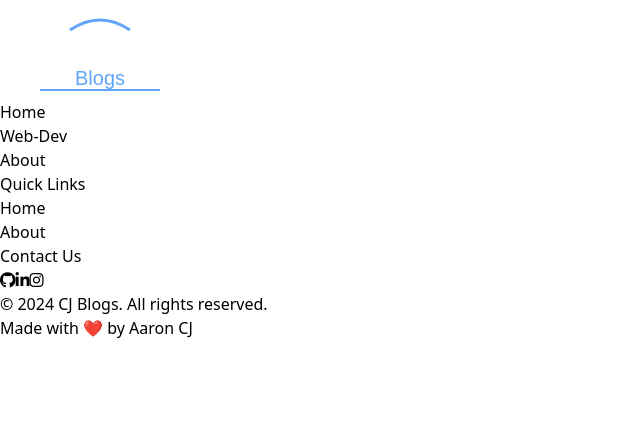
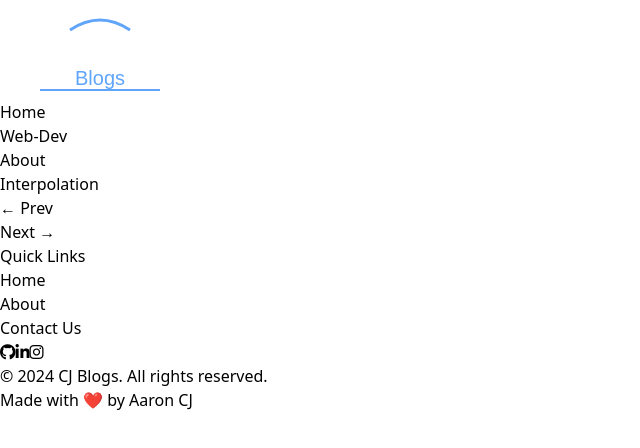
Before and after one commit to aaronchrisjo/cj-blogs, an Angular app: page /angular-5 in a window 1280 px wide. Before the commit this address led to /. Shown: the top 448 px of the page, without its empty margins (0-640 px from the left). Built offline with nearby package versions, Linux system fonts and the light colour scheme.

Commit message:
Added routing for angular-5

```diff
--- a/src/app/content/content-routing.module.ts
+++ b/src/app/content/content-routing.module.ts
@@ -5,6 +5,7 @@ import { AngularComponent } from './web-dev/angular/angular.component';
 import { Angular2Component } from './web-dev/angular/angular-2/angular-2.component';
 import { Angular3Component } from './web-dev/angular/angular-3/angular-3.component';
 import { Angular4Component } from './web-dev/angular/angular-4/angular-4.component';
+import { Angular5Component } from './web-dev/angular/angular-5/angular-5.component';
 
 const routes: Routes = [
   {path:'web-dev', component:WebDevComponent},
@@ -12,6 +13,7 @@ const routes: Routes = [
   {path:'angular-2', component:Angular2Component},
   {path:'angular-3', component:Angular3Component},
   {path:'angular-4', component:Angular4Component},
+  {path:'angular-5', component:Angular5Component},
 
 
 ];
--- a/src/app/content/web-dev/angular/angular-4/angular-4.component.html
+++ b/src/app/content/web-dev/angular/angular-4/angular-4.component.html
@@ -1,7 +1,7 @@
 <div class="bg-gray-950 text-white min-h-screen flex flex-col px-6 lg:px-24 p-12">
 
     <!-- Angular Routing  -->
-    <p class="mt-7 text-lg lg:text-4xl font-semibold max-w-3xl text-left">Angular Routing</p>
+    <p class="mt-7 text-lg lg:text-4xl font-semibold max-w-3xl text-left">Routing in Angular</p>
 
     <article class="mt-10 text-xl">
         <p class="mb-6">Now from here on, I assume your are slowly getting the hang of the Angular structure and going further, it's gonna keep getting easier. Once you have got the structure, i recommend start making your own sample-app where you can practice all these things. Then you will have a perfect idea about the structure and it will be much easier going further. </p>
--- a/src/app/content/web-dev/angular/angular-5/angular-5.component.html
+++ b/src/app/content/web-dev/angular/angular-5/angular-5.component.html
@@ -1 +1,19 @@
-<p>angular-5 works!</p>
+<div class="bg-gray-950 text-white min-h-screen flex flex-col px-6 lg:px-24 p-12">
+    <p class="mt-7 text-lg lg:text-4xl font-semibold max-w-3xl text-left">Interpolation</p>
+
+
+
+    <!-- Navigation -->
+
+    <div class="flex justify-between items-center mt-10">
+        <!-- Previous Link -->
+        <p class="text-left cursor-pointer">
+          <a class="text-blue-400 font-semibold text-2xl" (click)="goToRoute('/angular-4')">← Prev</a>
+        </p>
+
+        <!-- Next Link -->
+        <p class="text-right cursor-pointer">
+          <a class="text-blue-400 font-semibold text-2xl" (click)="goToRoute('/angular-6')">Next →</a>
+        </p>
+      </div>
+</div>
--- a/src/app/content/web-dev/angular/angular-5/angular-5.component.ts
+++ b/src/app/content/web-dev/angular/angular-5/angular-5.component.ts
@@ -1,4 +1,5 @@
 import { Component } from '@angular/core';
+import { Router } from '@angular/router';
 
 @Component({
   selector: 'app-angular-5',
@@ -6,5 +7,11 @@ import { Component } from '@angular/core';
   styleUrl: './angular-5.component.css'
 })
 export class Angular5Component {
+  constructor(private router: Router){}
 
+  goToRoute(route: string) {
+    this.router.navigate([route]).then(() => {
+      window.scrollTo({ top: 0, behavior: 'smooth' });
+    });
+  }
 }
```
